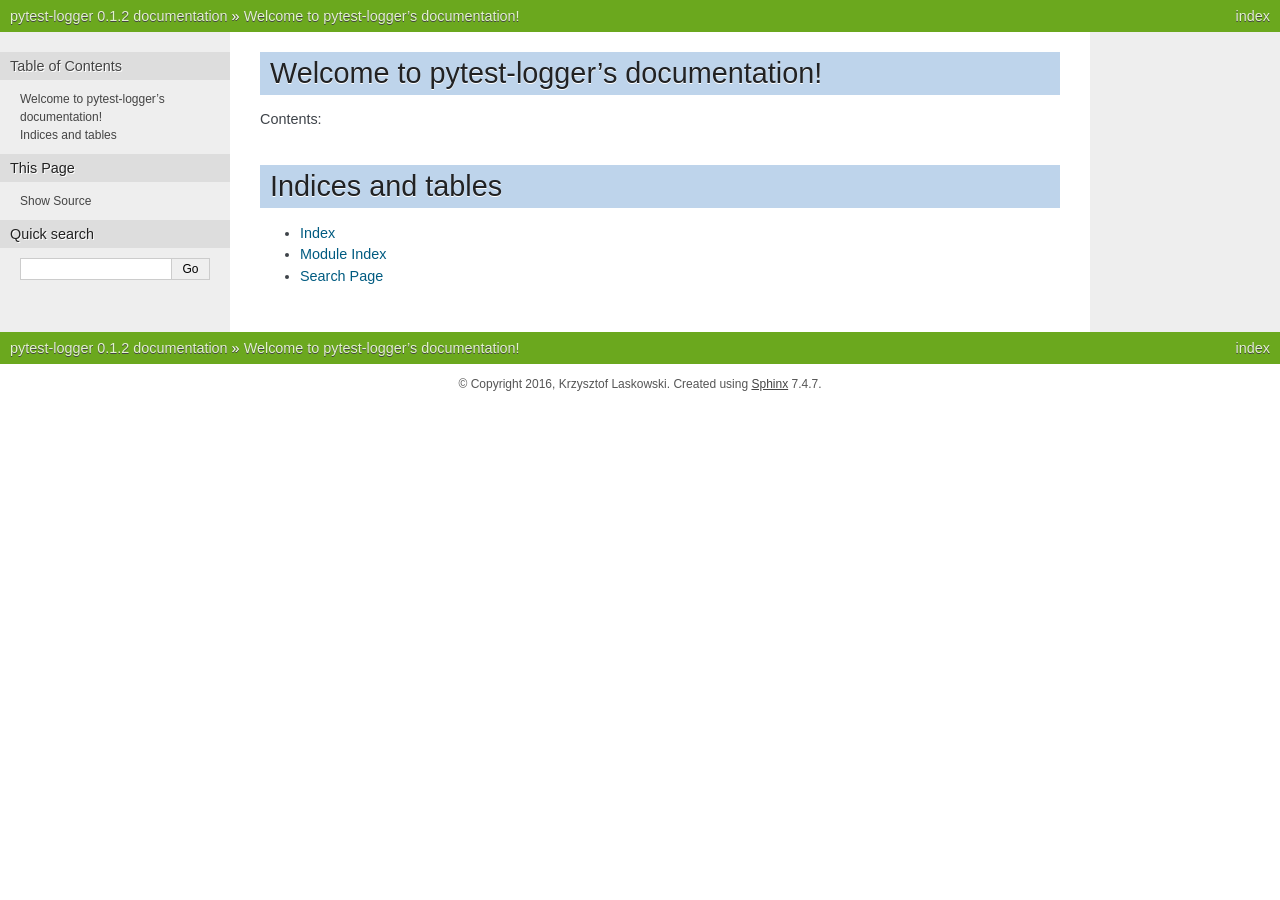
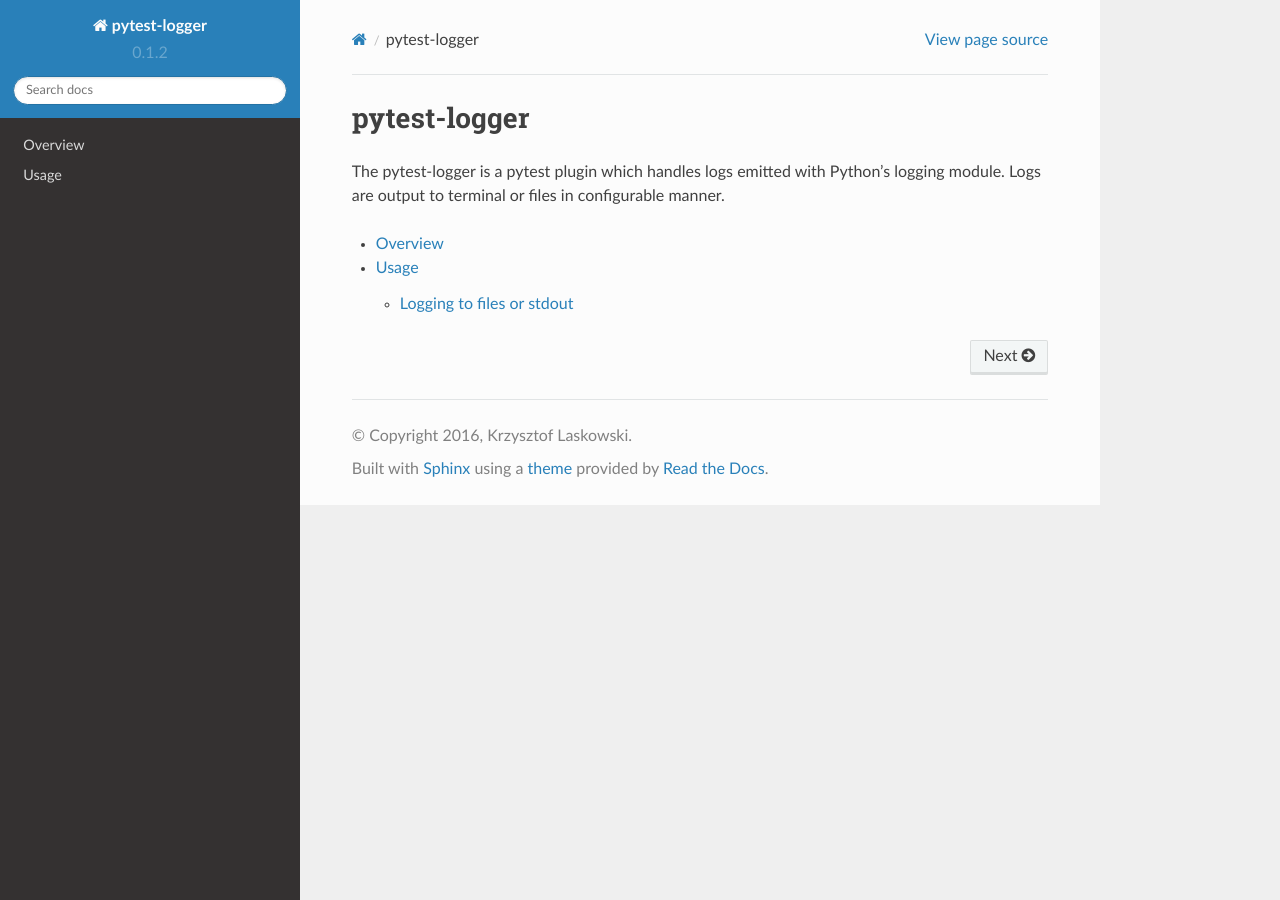
Before and after one commit to aurzenligl/pytest-logger, a Sphinx documentation site: the page built from docs/index.rst, in a window 1280 px wide. Built offline with Sphinx 7.4.7 and the Read the Docs theme 2.0.0, drawn with Linux system fonts in a browser that asks for light colours.

Commit message:
first stab at documentation

```diff
--- a/docs/conf.py
+++ b/docs/conf.py
@@ -12,10 +12,17 @@
 # All configuration values have a default; values that are commented out
 # serve to show the default.
 
+import os
+
+# on_rtd is whether we are on readthedocs.org
+on_rtd = os.environ.get('READTHEDOCS', None) == 'True'
+
 # If extensions (or modules to document with autodoc) are in another directory,
 # add these directories to sys.path here. If the directory is relative to the
 # documentation root, use os.path.abspath to make it absolute, like shown here.
 #sys.path.insert(0, os.path.abspath('.'))
+
+autodoc_member_order = "bysource"
 
 # -- General configuration ------------------------------------------------
 
@@ -25,9 +32,7 @@
 # Add any Sphinx extension module names here, as strings. They can be
 # extensions coming with Sphinx (named 'sphinx.ext.*') or your custom
 # ones.
-extensions = [
-    'sphinx.ext.ifconfig',
-]
+extensions = ['sphinx.ext.autodoc', 'sphinx.ext.viewcode']
 
 # Add any paths that contain templates here, relative to this directory.
 templates_path = ['_templates']
@@ -105,7 +110,10 @@
 
 # The theme to use for HTML and HTML Help pages.  See the documentation for
 # a list of builtin themes.
-html_theme = 'nature'
+if not on_rtd:  # only import and set the theme if we're building docs locally
+    import sphinx_rtd_theme
+    html_theme = 'sphinx_rtd_theme'
+    html_theme_path = [sphinx_rtd_theme.get_html_theme_path()]
 
 # Theme options are theme-specific and customize the look and feel of a theme
 # further.  For a list of options available for each theme, see the
@@ -120,7 +128,7 @@
 #html_title = None
 
 # A shorter title for the navigation bar.  Default is the same as html_title.
-#html_short_title = None
+html_short_title = "pytest-logger-%s" % release
 
 # The name of an image file (relative to this directory) to place at the top
 # of the sidebar.
@@ -237,7 +245,7 @@
 # One entry per manual page. List of tuples
 # (source start file, name, description, authors, manual section).
 man_pages = [
-    (master_doc, 'pytest-cookiecutterplugin_name', u'pytest-logger Documentation',
+    (master_doc, 'pytest-logger', u'pytest-logger Documentation',
      [author], 1)
 ]
 
--- a/docs/index.rst
+++ b/docs/index.rst
@@ -1,21 +1,12 @@
-.. pytest-logger documentation master file, created by
-   sphinx-quickstart on Thu Oct  1 00:43:18 2015.
-   You can adapt this file completely to your liking, but it should at least
-   contain the root `toctree` directive.
+pytest-logger
+===================================
 
-Welcome to pytest-logger's documentation!
-===============================================================
-
-Contents:
+The pytest-logger is a pytest plugin which handles logs emitted
+with Python's logging module. Logs are output to terminal or files
+in configurable manner.
 
 .. toctree::
    :maxdepth: 2
 
-
-
-Indices and tables
-==================
-
-* :ref:`genindex`
-* :ref:`modindex`
-* :ref:`search`
+   overview
+   usage
--- /dev/null
+++ b/docs/overview.rst
@@ -0,0 +1,4 @@
+Overview
+===================================
+
+todo
```
Also changed, not shown: docs/usage.rst (added, +24 -0 lines), 1 other file.
